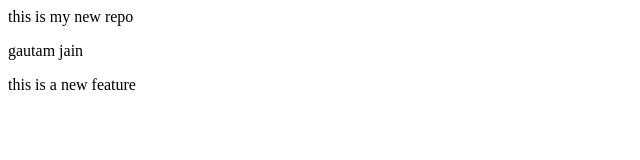
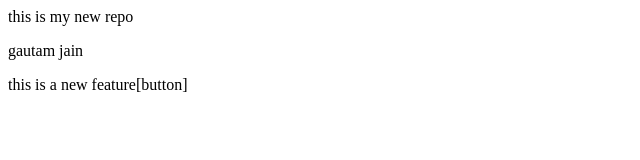
Before and after one commit to gautam070205/localrepo, a plain HTML site: page index.html in a window 1280 px wide. Shown: the full height of the page, 0-640 px from the left. Drawn offline with Linux system fonts and the light colour scheme.

Commit message:
add button

```diff
--- a/index.html
+++ b/index.html
@@ -1,3 +1,3 @@
 <p>this is my new repo</p>
 gautam jain
-<p>this is a new feature</p>
+<p>this is a new feature[button]</p>
```
